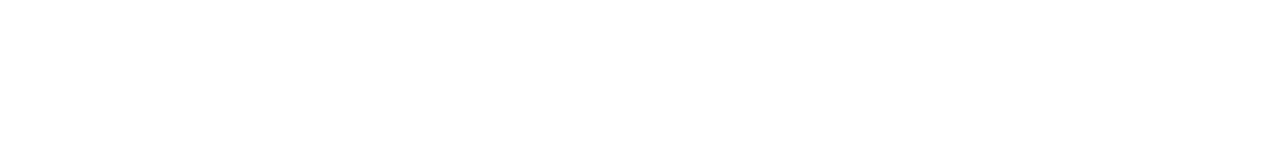
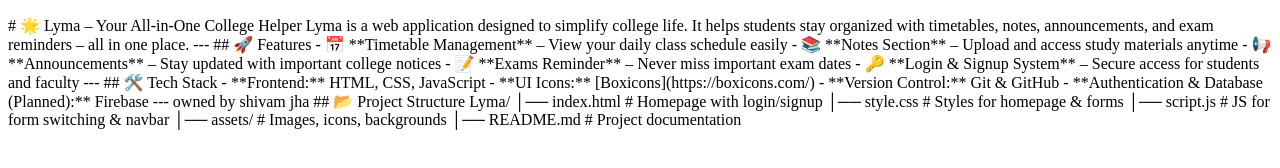
Before and after one commit to shivamjha76/Lyma, a plain HTML site: page raju.html in a window 1280 px wide. Drawn offline with Linux system fonts and the light colour scheme.

Commit message:
Update raju.html

```diff
--- a/raju.html
+++ b/raju.html
@@ -7,6 +7,37 @@
     <title>Document</title>
 </head>
 <body>
+    <p># 🌟 Lyma – Your All-in-One College Helper
 
+Lyma is a web application designed to simplify college life.
+It helps students stay organized with timetables, notes, announcements, and exam reminders – all in one place.
+
+---
+
+## 🚀 Features
+- 📅 **Timetable Management** – View your daily class schedule easily
+- 📚 **Notes Section** – Upload and access study materials anytime
+- 📢 **Announcements** – Stay updated with important college notices
+- 📝 **Exams Reminder** – Never miss important exam dates
+- 🔑 **Login & Signup System** – Secure access for students and faculty
+
+---
+
+## 🛠️ Tech Stack
+- **Frontend:** HTML, CSS, JavaScript
+- **UI Icons:** [Boxicons](https://boxicons.com/)
+- **Version Control:** Git & GitHub
+- **Authentication & Database (Planned):** Firebase
+
+---
+owned by shivam jha
+
+## 📂 Project Structure
+Lyma/
+│── index.html # Homepage with login/signup
+│── style.css # Styles for homepage & forms
+│── script.js # JS for form switching & navbar
+│── assets/ # Images, icons, backgrounds
+│── README.md # Project documentation</p>
 </body>
 </html>
```
